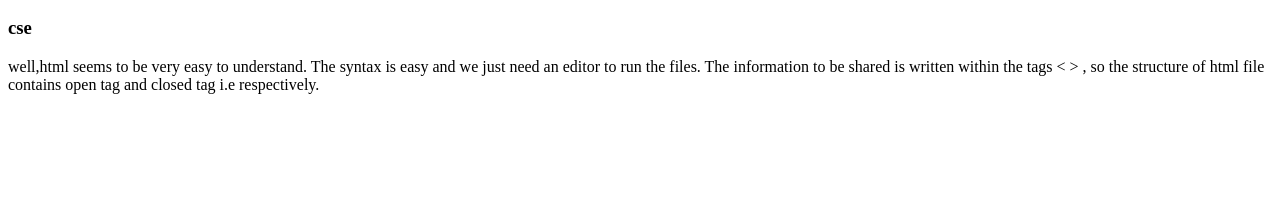
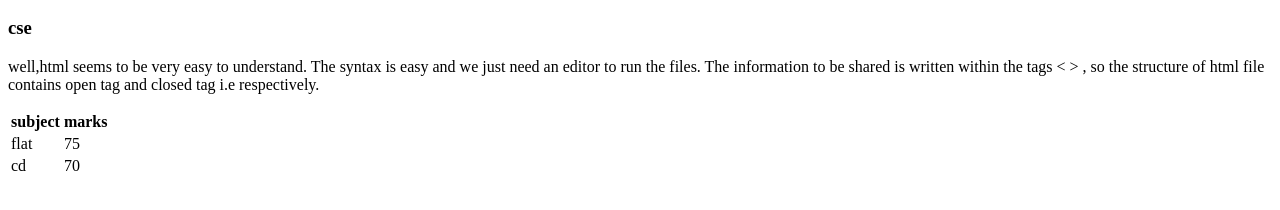
Before and after one commit to s-1310/practise, a plain HTML site: page para.html in a window 1280 px wide. Shown: the part 168-378 px from the top of the page. Drawn offline with Linux system fonts and the light colour scheme.

Commit message:
added table to para.html

```diff
--- a/para.html
+++ b/para.html
@@ -23,5 +23,20 @@
             so the structure of html file contains open tag and closed tag
             i.e <body></body> respectively.
         </p>
+
+        <table>
+            <tr>
+                <th>subject</th>
+                <th>marks</th>
+            </tr>
+            <tr>
+                <td>flat</td>
+                <td>75</td>
+            </tr>
+            <tr>
+                <td>cd</td>
+                <td>70</td>
+            </tr>
+        </table>
     </body>
 </html>
```
